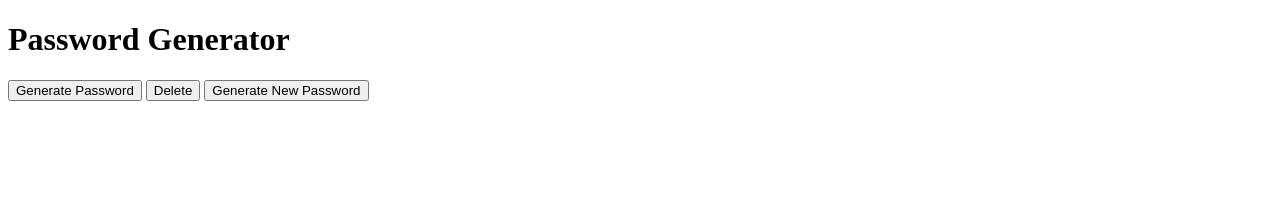
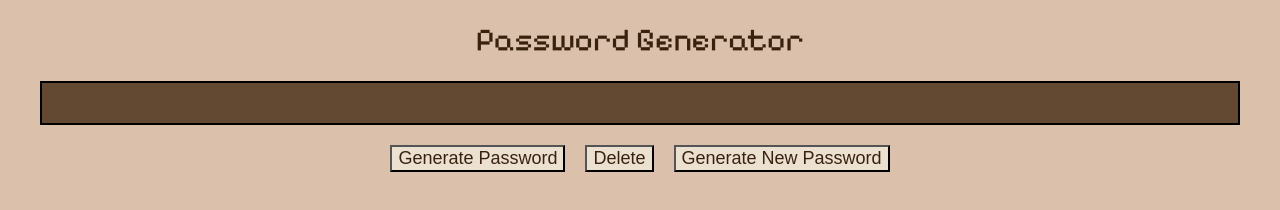
Before and after one commit to grmmjaw/Password-Generator-, a plain HTML site: page index.html in a window 1280 px wide. Drawn offline with Linux system fonts and the light colour scheme.

Commit message:
add initial css

```diff
--- a/style.css
+++ b/style.css
@@ -0,0 +1,41 @@
+@import url('https://fonts.googleapis.com/css2?family=Noto+Sans:ital,wght@0,100..900;1,100..900&family=Nunito:ital,wght@0,200..1000;1,200..1000&family=Pixelify+Sans:wght@400..700&family=Roboto:ital,wght@0,100..900;1,100..900&display=swap');
+
+
+
+body{
+    margin: 0;
+    background-color:	#dbc1ac;
+
+}
+h1{
+      display: flex;
+justify-content: center;
+    color: #38220f;
+      font-family: "Pixelify Sans", sans-serif;
+      font-weight: 30;
+;
+}
+#display{
+    padding: 20px;
+    border: 2px solid black;
+    margin-left: 40px;
+    margin-right: 40px;
+    margin-bottom: 10px;
+    background-color: #634832;
+}
+
+#btns{
+    display: flex;
+justify-content: center;
+}
+button{
+    margin: 10px;
+    background-color: #ece0d1;
+    color: #38220f;
+    font-size: large;
+    cursor: pointer;
+}
+button:hover{
+      background-color: #967259;
+      color: white;
+}
```
Also changed, not shown: index.html (+1 -0 lines).
